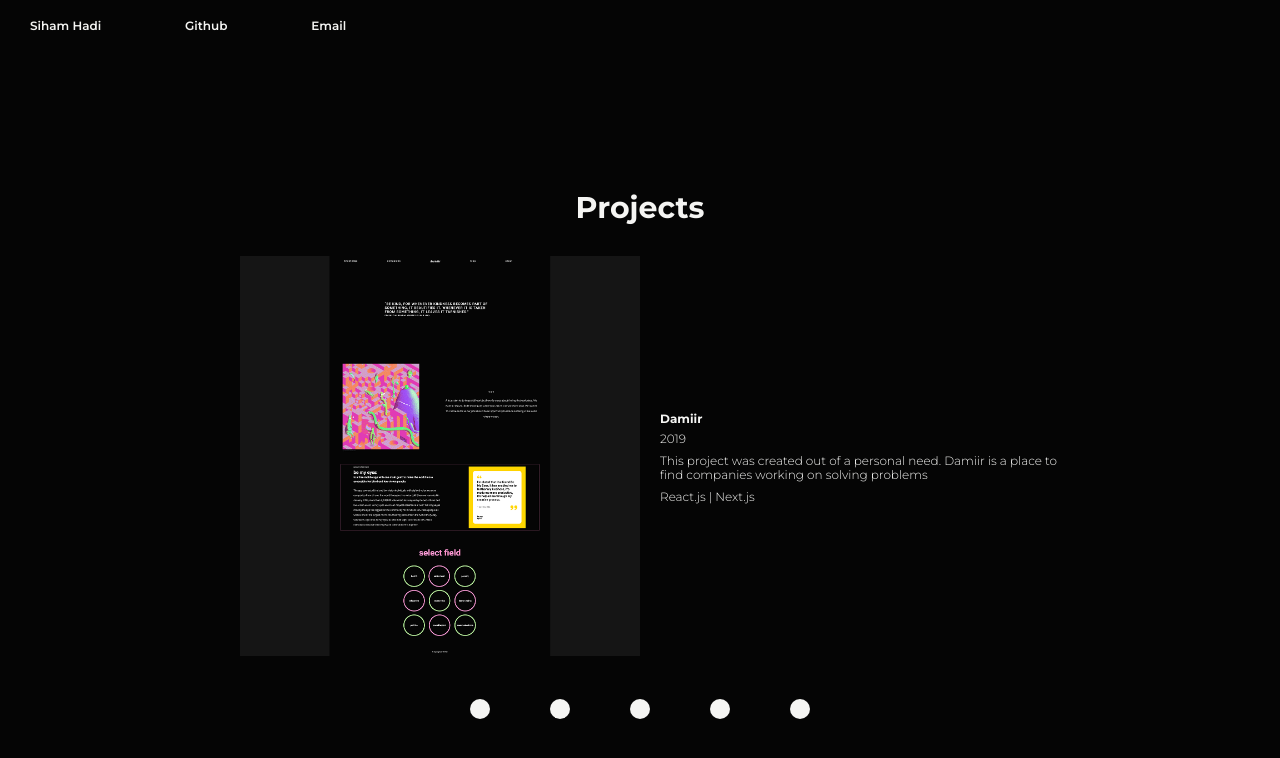
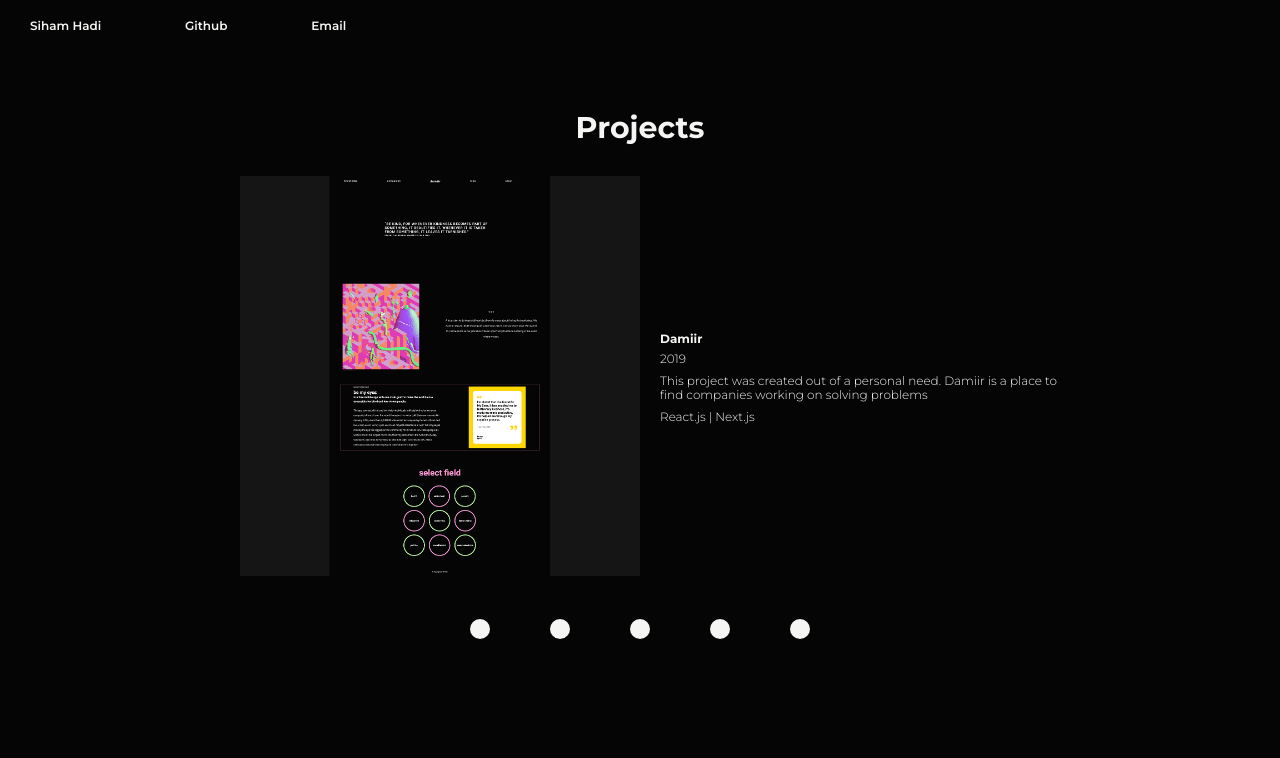
Before and after one commit to csobr/ip2_fe19, a Next.js app: page / in a window 1280 px wide. Shown: the top 758 px of the page. Built offline with nearby package versions, Linux system fonts and the light colour scheme.

Commit message:
Changed positioning

```diff
--- a/src/pages/index.js
+++ b/src/pages/index.js
@@ -1,8 +1,8 @@
 import React, { useState, useEffect } from "react";
+import "../styles/main.scss";
 import Projects from "../components/project";
 import Pagination from "../components/pagination";
 import axios from "axios";
-import "../styles/main.scss";
 import Navbar from "../components/navBar";
 
 function Project() {
@@ -14,7 +14,7 @@ function Project() {
   useEffect(() => {
     const fetchProject = async () => {
       setLoading(true);
-      const res = await axios.get("http://localhost:3000/projects.json");
+      const res = await axios.get("projects.json");
       setProjects(res.data);
       setLoading(false);
     };
--- a/src/styles/main.scss
+++ b/src/styles/main.scss
@@ -40,7 +40,7 @@ body {
   background-color: $secondary;
   color: $primary;
 }
-// nav
+/* nav */
 nav {
   display: flex;
   height: 5rem;
@@ -75,7 +75,7 @@ nav {
   align-content: center;
   justify-content: center;
   width: 100%;
-  height: 100vh;
+  height: 80vh;
 }
 .projects--header {
   padding: 1rem;
```
